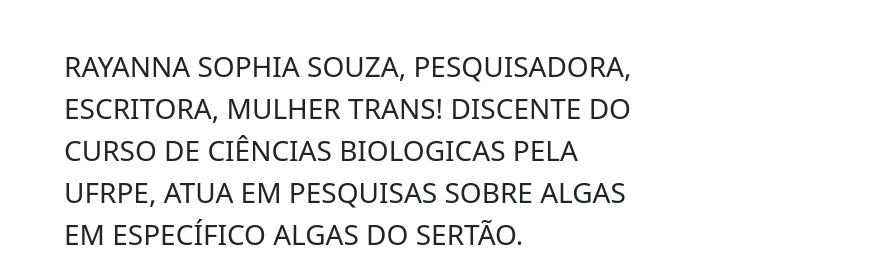
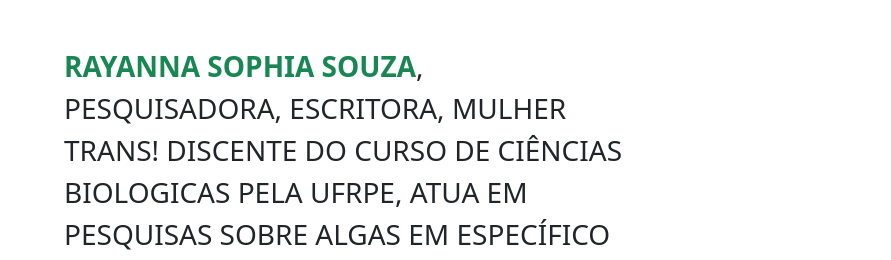
Before and after one commit to lucsamsilva/sertaodealgas, a plain HTML site: page index.html in a window 1280 px wide. Shown: the part 403-663 px from the top of the page, 0-891 px from the left. Drawn offline with nearby package versions, Linux system fonts and the light colour scheme.

Commit message:
Changed header about

```diff
--- a/index.html
+++ b/index.html
@@ -28,7 +28,7 @@
           <div class="about-header d-flex flex-column w-50 ">
             <h2 class="text-success text-uppercase mb-5 mt-5 fs-1">Sobre...</h2>
             <p class="text-uppercase text-justify fs-3">
-              <span>Rayanna sophia souza</span>, pesquisadora, escritora, mulher trans! discente do curso de ciências biologicas pela ufrpe, atua em pesquisas sobre algas em específico algas do sertão. ecologia estudo da vida para a viDA.
+              <span class="text-success"><strong>Rayanna sophia souza</strong></span>, pesquisadora, escritora, mulher trans! discente do curso de ciências biologicas pela ufrpe, atua em pesquisas sobre algas em específico algas do sertão. ecologia estudo da vida para a viDA.
             </p>
           </div>
 
```
